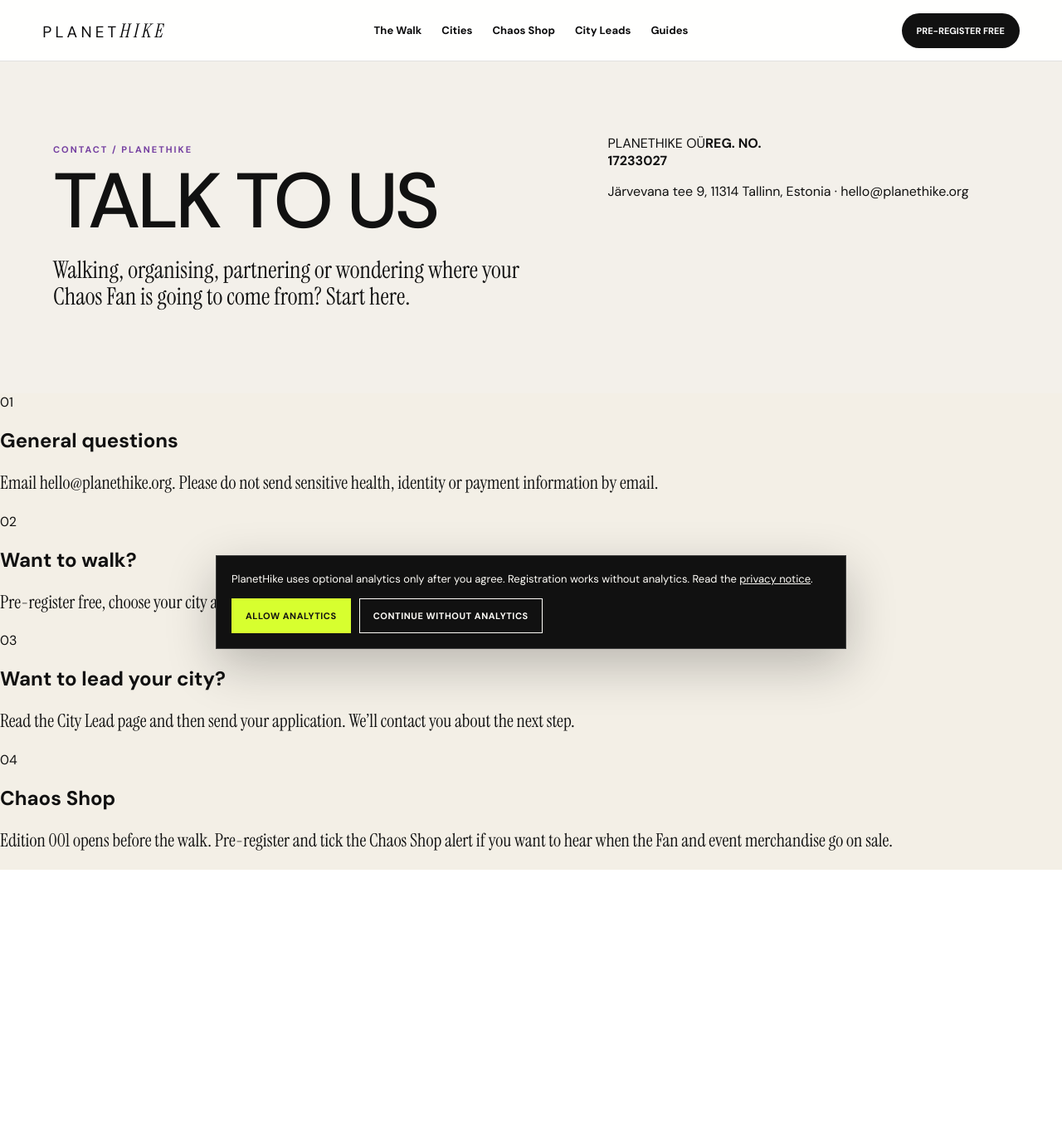
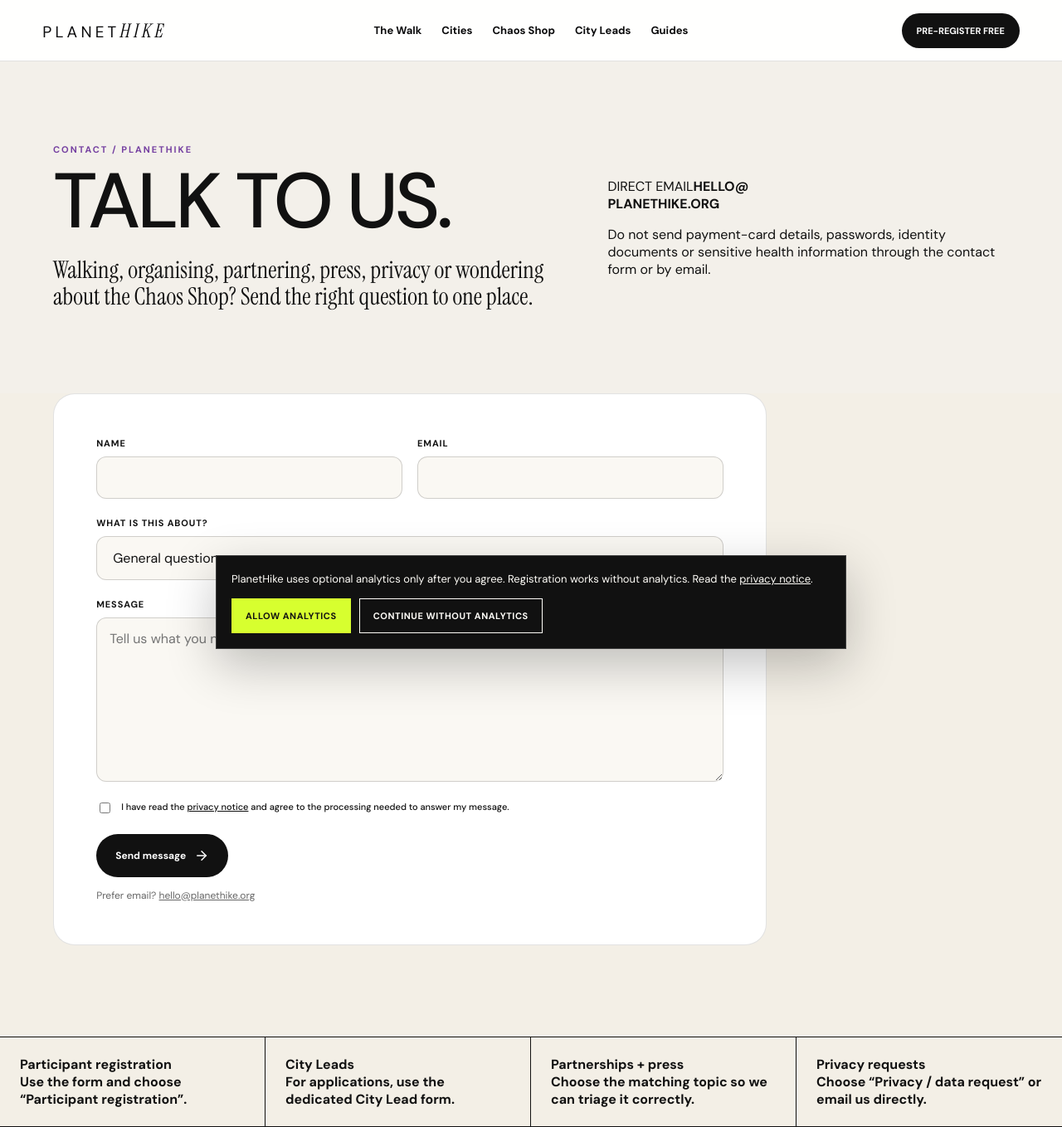
Before and after one commit to unikmo/planethike, a Next.js app: page /contact in a window 1280 px wide. Shown: the whole page at 83% size. Before the commit the page ends 1048 px from the top, so only its background shows below. Built offline with nearby package versions, Linux system fonts and the light colour scheme; no server answers.

Commit message:
Turn PlanetHike contact page into a working contact experience

```diff
--- a/app/contact/page.tsx
+++ b/app/contact/page.tsx
@@ -1,22 +1,52 @@
 import type { Metadata } from 'next';
-import LegalPage from '../LegalPage';
+import ContactForm from '../ContactForm';
+import MobileMenu from '../MobileMenu';
 
 export const metadata: Metadata = {
-  title: 'Contact | PlanetHike',
-  description: 'Contact PlanetHike about The Chaos Walk, pre-registration, City Leads or the Chaos Shop.',
+  title: 'Contact PlanetHike | The Chaos Walk',
+  description: 'Contact PlanetHike about participant registration, City Leads, partnerships, press, privacy or the Chaos Shop.',
   alternates: { canonical: '/contact' },
+  openGraph: {
+    title: 'Contact PlanetHike | The Chaos Walk',
+    description: 'Questions about walking, leading a city, partnering or the Chaos Shop? Contact PlanetHike.',
+    url: 'https://planethike.org/contact',
+    type: 'website',
+  },
 };
 
 export default function ContactPage() {
-  return <LegalPage
-    eyebrow="CONTACT / PLANETHIKE"
-    title="Talk to us"
-    intro="Walking, organising, partnering or wondering where your Chaos Fan is going to come from? Start here."
-    sections={[
-      {heading:'General questions',body:<p>Email <a href="mailto:hello@planethike.org">hello@planethike.org</a>. Please do not send sensitive health, identity or payment information by email.</p>},
-      {heading:'Want to walk?',body:<p><a href="/join">Pre-register free</a>, choose your city and we’ll send the May 2027 details as they are announced.</p>},
-      {heading:'Want to lead your city?',body:<p>Read the <a href="/city-leads">City Lead page</a> and then <a href="/city-leads/apply">send your application</a>. We’ll contact you about the next step.</p>},
-      {heading:'Chaos Shop',body:<p>Edition 001 opens before the walk. Pre-register and tick the Chaos Shop alert if you want to hear when the Fan and event merchandise go on sale.</p>}
-    ]}
-  />;
+  return (
+    <main className="seoPage">
+      <header className="seoHeader">
+        <a className="brand" href="/">PLANET<span>HIKE</span></a>
+        <nav><a href="/the-chaos-walk">The Walk</a><a href="/cities">Cities</a><a href="/shop">Chaos Shop</a><a href="/city-leads">City Leads</a><a href="/guides">Guides</a></nav>
+        <a className="seoHeaderCta" href="/join">Pre-register free</a>
+        <MobileMenu />
+      </header>
+
+      <section className="seoHero">
+        <div>
+          <p className="seoEyebrow">CONTACT / PLANETHIKE</p>
+          <h1>Talk to us.</h1>
+          <p className="seoLead">Walking, organising, partnering, press, privacy or wondering about the Chaos Shop? Send the right question to one place.</p>
+        </div>
+        <aside className="seoHeroCard">
+          <span>DIRECT EMAIL</span>
+          <strong>HELLO@<br/>PLANETHIKE.ORG</strong>
+          <p>Do not send payment-card details, passwords, identity documents or sensitive health information through the contact form or by email.</p>
+        </aside>
+      </section>
+
+      <section style={{ padding: '0 5vw 110px' }}>
+        <ContactForm />
+      </section>
+
+      <section className="seoProof">
+        <div><span><strong>Participant registration</strong><br/>Use the form and choose “Participant registration”.</span></div>
+        <div><span><strong>City Leads</strong><br/>For applications, use the dedicated City Lead form.</span></div>
+        <div><span><strong>Partnerships + press</strong><br/>Choose the matching topic so we can triage it correctly.</span></div>
+        <div><span><strong>Privacy requests</strong><br/>Choose “Privacy / data request” or email us directly.</span></div>
+      </section>
+    </main>
+  );
 }
```
